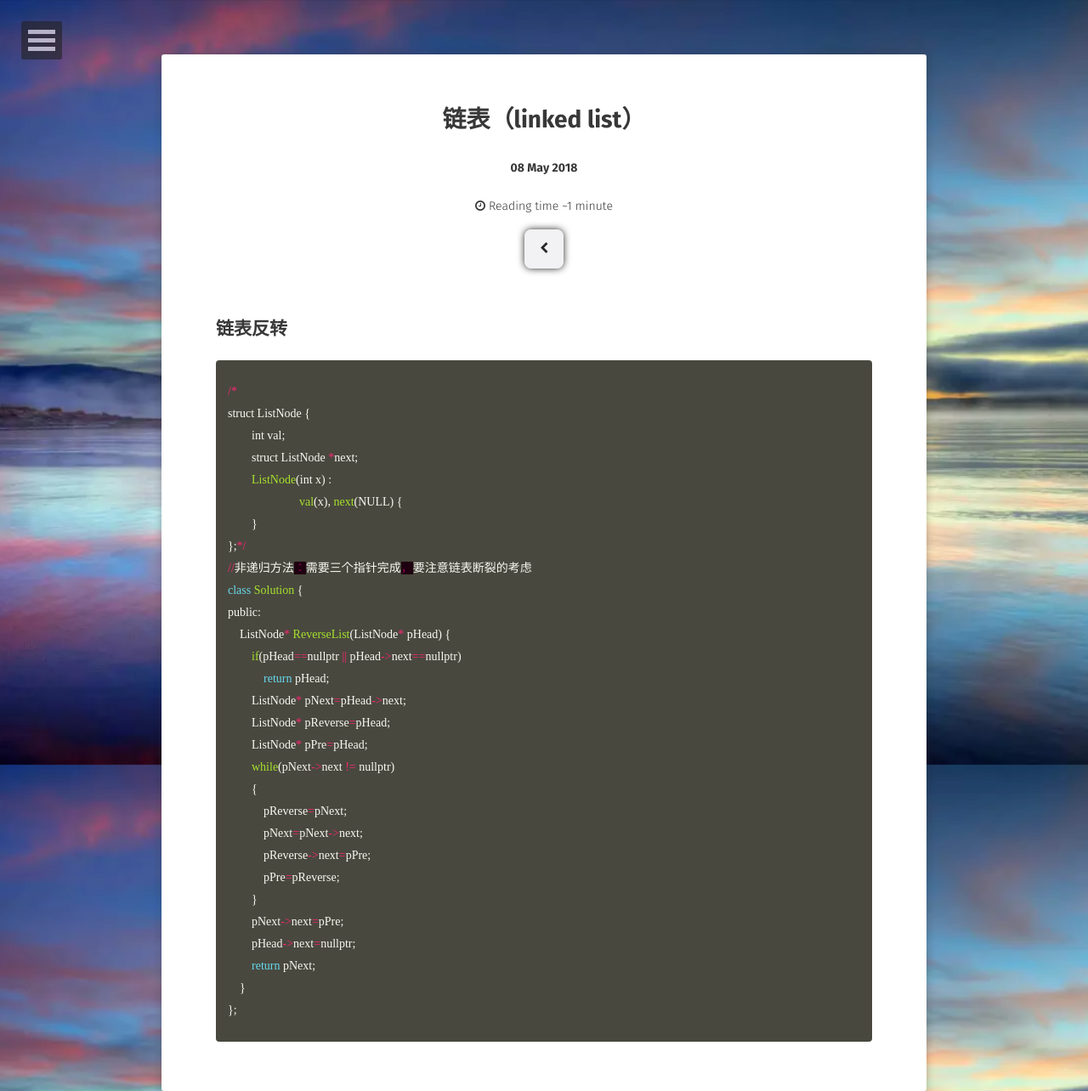
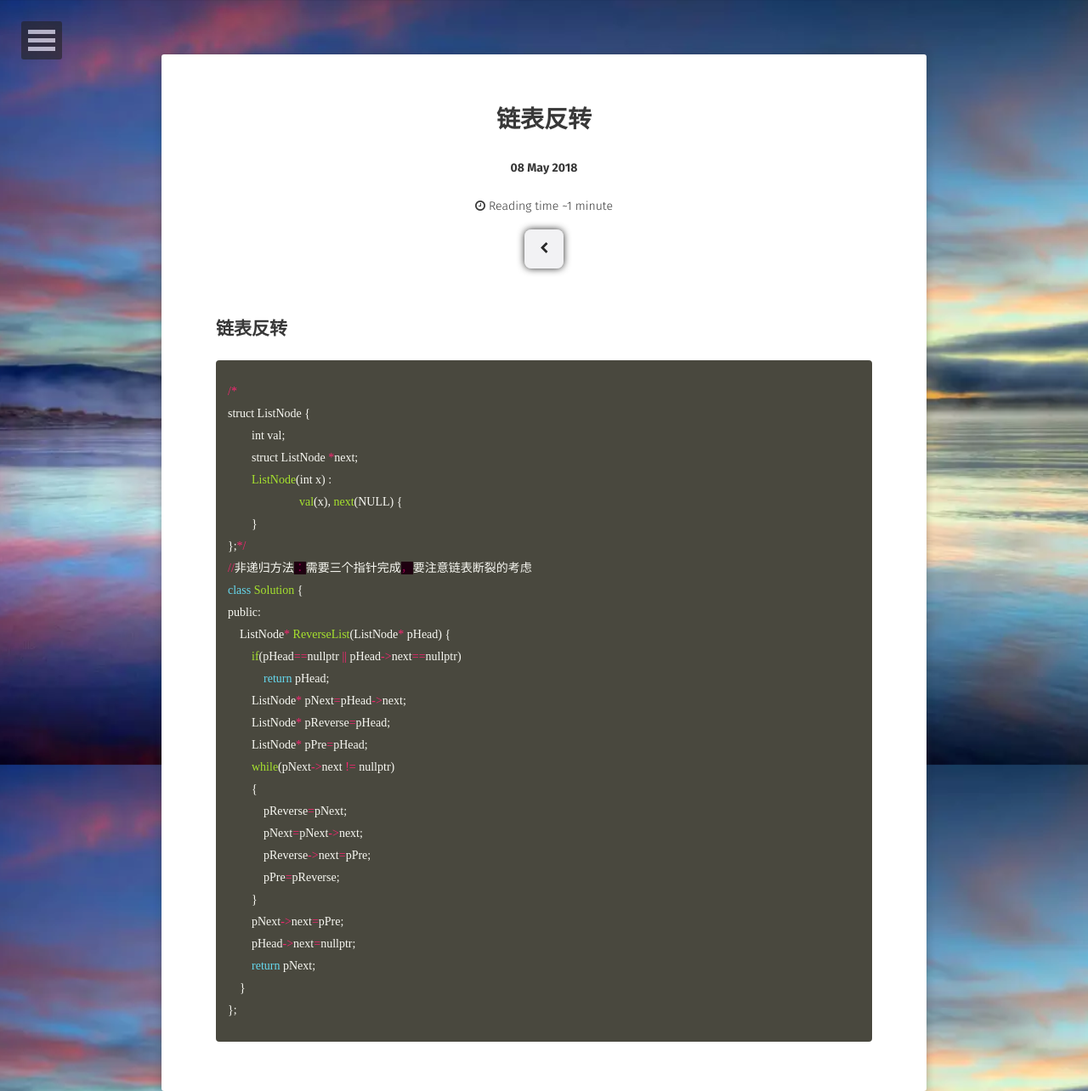
Before and after one commit to xmxxiong/xmxxiong.github.io, a Jekyll site: the page built from _posts/2018-05-08-链表反转-C++-post.md, in a window 1280 px wide. Shown: the whole page at 85% size. Built offline with Jekyll 4.4.1, drawn with Linux system fonts in a browser that asks for light colours; some web fonts are replaced; comment, search, counter and statistics services are not loaded.

Commit message:
add 反转

```diff
--- a/_posts/2018-05-08-链表反转-C++-post.md
+++ b/_posts/2018-05-08-链表反转-C++-post.md
@@ -1,8 +1,8 @@
 ---
 layout: post
-title: "链表（linked list）"
+title: "链表反转"
 date: 2018-05-08
-excerpt: "2018-05-08 链表."
+excerpt: "2018-05-08 链表反转."
 tags: [C++, 链表]
 comments: true
 ---
```
